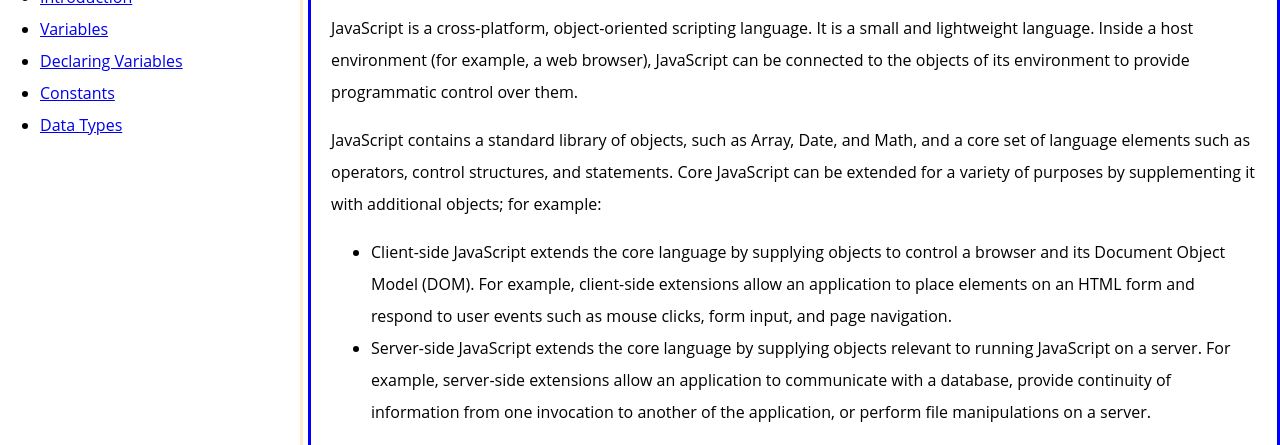
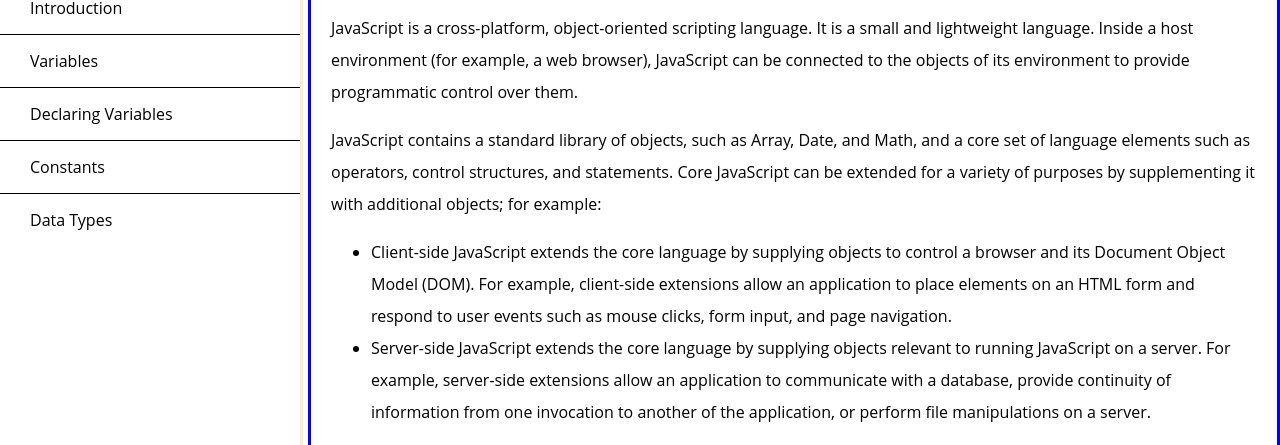
Before and after one commit to grvcmd/technical-documentation-page, a plain HTML site: page index.html in a window 1280 px wide. Shown: the part 107-552 px from the top of the page. Drawn offline with Linux system fonts and the light colour scheme.

Commit message:
Clean up navbar list

```diff
--- a/index.css
+++ b/index.css
@@ -28,6 +28,29 @@ body {
     margin: 0px;
 }
 
+#navbar ul {
+    height: 50%;
+    padding: 0;
+    overflow-y: auto;
+    overflow-x: hidden;
+}
+
+#navbar li {
+    /* padding: 10px; */
+    border-top: 1px solid;
+    list-style: none;
+    position: relative;
+    width: 100%;
+}
+
+#navbar a {
+    display: block;
+    padding: 10px 30px;
+    color: black;
+    text-decoration: none;
+    cursor: pointer;
+}
+
 #main-doc {
     position: absolute;
     margin-left: 300px;
```
